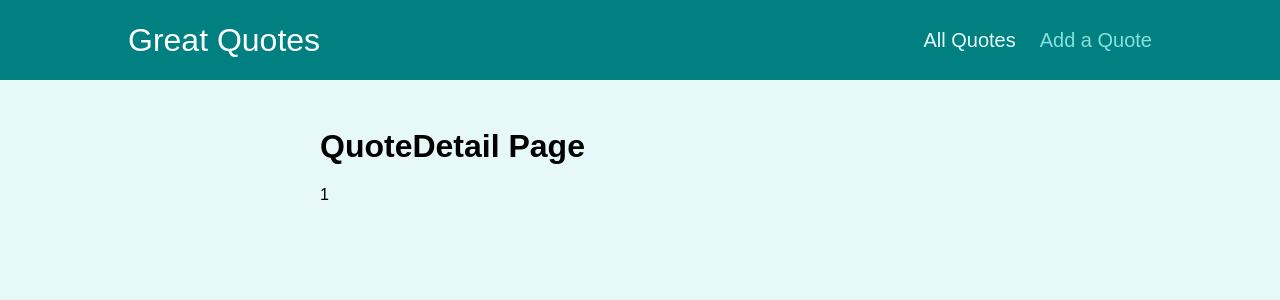
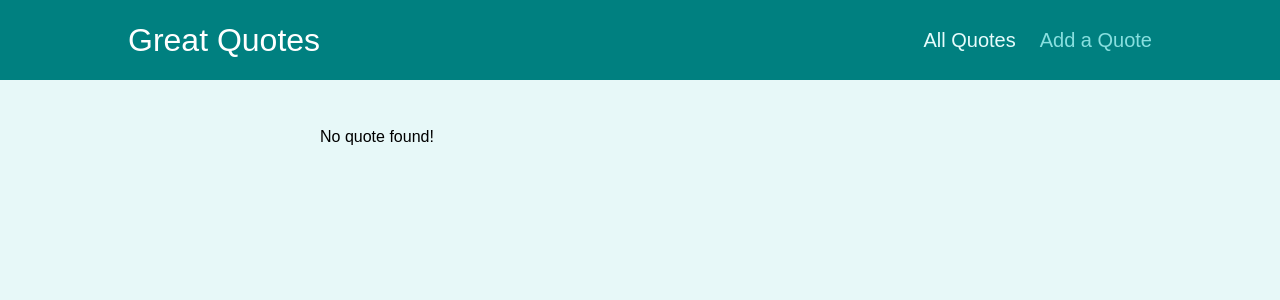
Before and after one commit to Breno-do-val/react-academind, a React (Create React App) app: page /quotes/1 in a window 1280 px wide. Shown: the top 300 px of the page. Built offline with nearby package versions, Linux system fonts and the light colour scheme.

Commit message:
add navigation to quoteItem

```diff
--- a/src/components/quotes/QuoteItem.js
+++ b/src/components/quotes/QuoteItem.js
@@ -1,3 +1,5 @@
+import { Link } from 'react-router-dom';
+
 import classes from './QuoteItem.module.css';
 
 const QuoteItem = (props) => {
@@ -9,9 +11,9 @@
         </blockquote>
         <figcaption>{props.author}</figcaption>
       </figure>
-      <a className='btn'>
+      <Link className='btn' to={`/quotes/${props.id}`}>
         View Fullscreen
-      </a>
+      </Link>
     </li>
   );
 };
--- a/src/pages/AllQuotes.js
+++ b/src/pages/AllQuotes.js
@@ -1,6 +1,8 @@
-const AllQuotes = () => {
+import QuoteList from '../components/quotes/QuoteList';
+
+const AllQuotes = ({ quotes }) => {
     return (
-        <h1>AllQuotes Page</h1>
+        <QuoteList quotes={quotes} />
     );
 };
 
--- a/src/pages/NewQuote.js
+++ b/src/pages/NewQuote.js
@@ -1,6 +1,12 @@
+import QuoteFom from '../components/quotes/QuoteForm';
+
 const NewQuote = () => {
+    const addQuoteHandler = quoteData => {
+        console.log(quoteData);
+    };
+
     return (
-        <h1>NewQuote Page</h1>
+        <QuoteFom onAddQuote={addQuoteHandler}/>
     );
 };
 
--- a/src/pages/QuoteDetail.js
+++ b/src/pages/QuoteDetail.js
@@ -2,13 +2,18 @@
 import { useParams, Route } from 'react-router-dom';
 
 import Comments from '../components/comments/Comments';
+import HighlightedQuote from '../components/quotes/HighlightedQuote';
 
-const QuoteDetail = () => {
+const QuoteDetail = (props) => {
     const { quoteId } = useParams();
+
+    if(!props.quote) {
+        return <p>No quote found!</p>
+    }
 
     return (
         <Fragment>
-            <h1>QuoteDetail Page</h1>
+            <HighlightedQuote text={props.text} author={props.author}/>
             <p>{quoteId}</p>
             <Route path={`/quotes/${quoteId}/comments`}>
                 <Comments />
```
